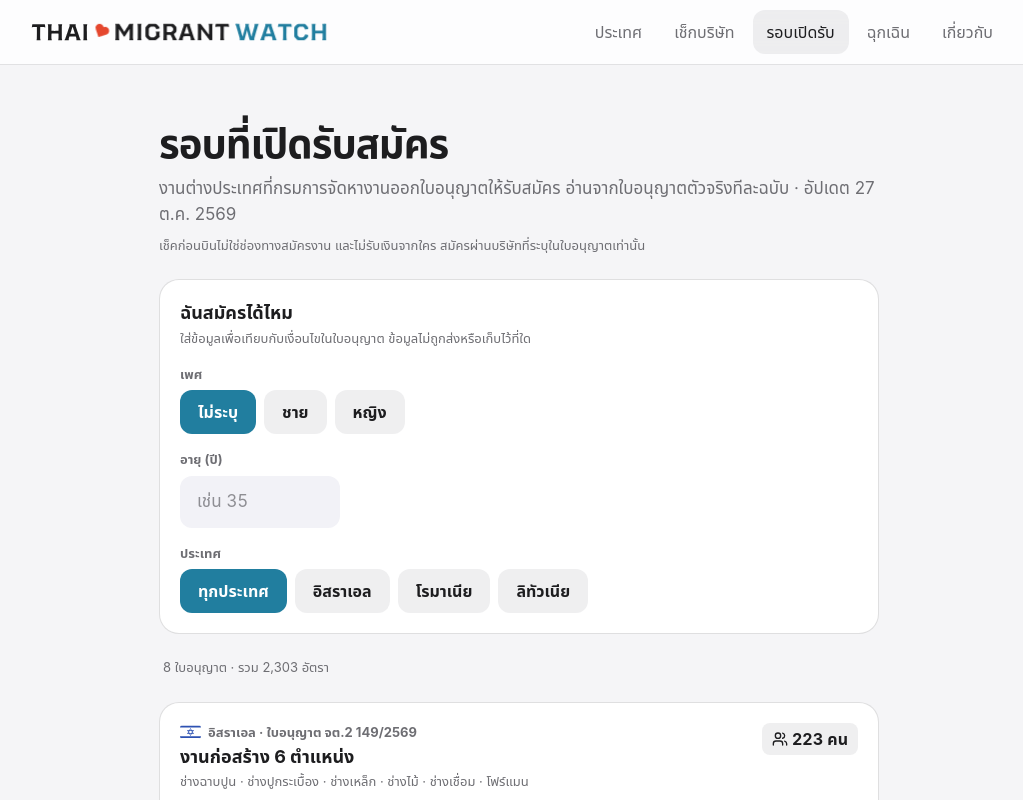
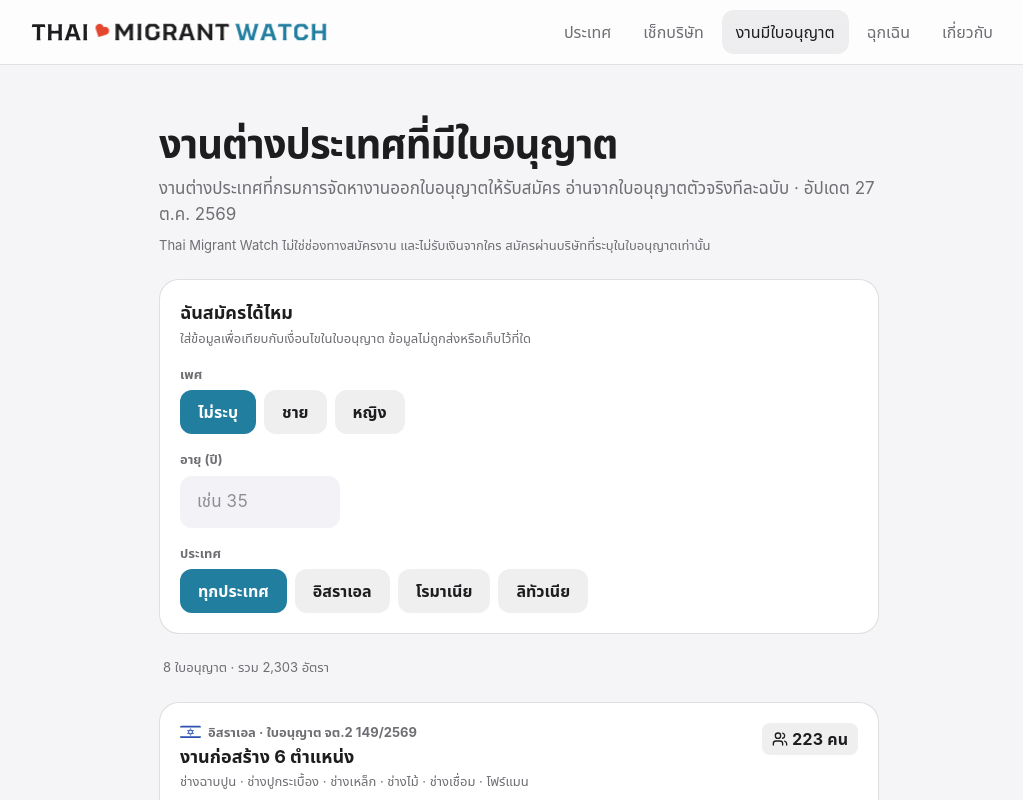
Before and after one commit to visarutforthaipbs/chekgonbin-mvp, a Next.js app: page /rounds in a window 1280 px wide. Shown: the top 800 px of the page, without its empty margins (121-1144 px from the left). Built offline with nearby package versions, Linux system fonts and the light colour scheme.

Commit message:
copy: rename รอบเปิดรับ → งานมีใบอนุญาต (nav, home, /rounds, country pages, meta)

```diff
--- a/app/countries/[slug]/page.js
+++ b/app/countries/[slug]/page.js
@@ -19,7 +19,7 @@ export async function generateMetadata({ params }) {
   const c = getCountry(slug);
   if (!c) return {};
   const title = `ไปทำงาน${c.name} — ทั้งเส้นทาง ก่อนไป อยู่ที่นั่น กลับบ้าน | Thai Migrant Watch`;
-  const description = `${c.name}: ไปทางไหนได้บ้าง รอบที่เปิดจริง เช็กบริษัทก่อนจ่าย สิทธิจากกองทุนฯ และโทรใครเมื่อมีปัญหา — เราไม่ใช่ช่องทางสมัคร และไม่รับเงิน`;
+  const description = `${c.name}: ไปทางไหนได้บ้าง งานที่มีใบอนุญาต เช็กบริษัทก่อนจ่าย สิทธิจากกองทุนฯ และโทรใครเมื่อมีปัญหา — เราไม่ใช่ช่องทางสมัคร และไม่รับเงิน`;
   return {
     title,
     description,
@@ -118,7 +118,7 @@ export default async function CountryPage({ params }) {
             </ul>
             {rounds.length > 0 ? (
               <>
-                <h3 className="text-headline font-bold text-label">รอบที่เปิดรับตอนนี้ ({rounds.length})</h3>
+                <h3 className="text-headline font-bold text-label">งานมีใบอนุญาตตอนนี้ ({rounds.length})</h3>
                 <ul className="flex flex-col gap-4">
                   {rounds.map((r) => (
                     <li key={r.slug}>
@@ -130,7 +130,7 @@ export default async function CountryPage({ params }) {
             ) : (
               <p className="text-callout text-label-2">
                 ตอนนี้ไม่มีใบอนุญาตรับสมัครไป{c.name}ในรายการของเรา —{" "}
-                <Link href="/rounds" className="text-accent-ink underline underline-offset-2">ดูรอบทั้งหมด</Link>
+                <Link href="/rounds" className="text-accent-ink underline underline-offset-2">ดูงานมีใบอนุญาตทั้งหมด</Link>
               </p>
             )}
           </section>
--- a/app/layout.js
+++ b/app/layout.js
@@ -45,7 +45,7 @@ export const metadata = {
   metadataBase: new URL("https://checkgonbin.in.th"),
   title: "Thai Migrant Watch — ไปทำงานต่างประเทศ ดูทั้งเส้นทางก่อนโอนเงิน",
   description:
-    "เลือกประเทศ แล้วดูทั้งเส้นทาง: ไปทางไหนได้บ้าง เช็กบริษัทก่อนจ่าย รอบที่เปิดจริง และโทรใครเมื่อมีปัญหา — เราไม่ใช่ช่องทางสมัคร และไม่รับเงิน",
+    "เลือกประเทศ แล้วดูทั้งเส้นทาง: ไปทางไหนได้บ้าง เช็กบริษัทก่อนจ่าย งานที่มีใบอนุญาต และโทรใครเมื่อมีปัญหา — เราไม่ใช่ช่องทางสมัคร และไม่รับเงิน",
   alternates: {
     canonical: "/",
   },
--- a/app/rounds/RoundsClient.js
+++ b/app/rounds/RoundsClient.js
@@ -72,12 +72,12 @@ export default function RoundsClient() {
     <div className="w-full flex flex-col items-center">
       <div className="w-full max-w-3xl px-4 md:px-6 pt-8 md:pt-14 pb-12 md:pb-20 flex flex-col gap-5 md:gap-6">
         <header className="flex flex-col gap-2">
-          <h1 className="text-title1 md:text-large font-bold text-label tracking-tight">รอบที่เปิดรับสมัคร</h1>
+          <h1 className="text-title1 md:text-large font-bold text-label tracking-tight">งานต่างประเทศที่มีใบอนุญาต</h1>
           <p className="text-body text-label-2">
             งานต่างประเทศที่กรมการจัดหางานออกใบอนุญาตให้รับสมัคร อ่านจากใบอนุญาตตัวจริงทีละฉบับ · อัปเดต {thaiDate(ROUNDS_UPDATED)}
           </p>
           <p className="text-footnote text-label-2">
-            เช็คก่อนบินไม่ใช่ช่องทางสมัครงาน และไม่รับเงินจากใคร สมัครผ่านบริษัทที่ระบุในใบอนุญาตเท่านั้น
+            Thai Migrant Watch ไม่ใช่ช่องทางสมัครงาน และไม่รับเงินจากใคร สมัครผ่านบริษัทที่ระบุในใบอนุญาตเท่านั้น
           </p>
         </header>
 
--- a/app/rounds/[permit]/page.js
+++ b/app/rounds/[permit]/page.js
@@ -51,7 +51,7 @@ export default async function RoundPage({ params }) {
       <div className="w-full max-w-3xl px-4 md:px-6 pt-6 md:pt-12 pb-12 md:pb-20 flex flex-col gap-4 md:gap-5">
         <Link href="/rounds" className="btn btn-plain self-start -ml-2">
           <ChevronLeft size={18} aria-hidden="true" />
-          รอบที่เปิดรับทั้งหมด
+          งานมีใบอนุญาตทั้งหมด
         </Link>
 
         <header className="flex flex-col gap-2">
--- a/app/rounds/page.js
+++ b/app/rounds/page.js
@@ -1,6 +1,6 @@
 import RoundsClient from "./RoundsClient";
 
-const title = "รอบที่เปิดรับสมัครงานต่างประเทศ | เช็คก่อนบิน";
+const title = "งานต่างประเทศที่มีใบอนุญาต | Thai Migrant Watch";
 const description =
   "งานต่างประเทศที่มีใบอนุญาตให้รับสมัครจากกรมการจัดหางาน: จำนวนคน เพศ อายุ ค่าจ้าง ใครจ่ายค่าอะไร และบริษัทที่ได้รับอนุญาต อ่านจากใบอนุญาตตัวจริง";
 
@@ -12,13 +12,13 @@ export const metadata = {
   description,
   alternates: { canonical: "/rounds" },
   openGraph: {
-    title: "รอบที่เปิดรับสมัครงานต่างประเทศ",
+    title: "งานต่างประเทศที่มีใบอนุญาต",
     description,
     url: "https://checkgonbin.in.th/rounds",
     type: "website",
     images: [{ url: "/thumnail.png", width: 1200, height: 630, alt: title }],
   },
-  twitter: { card: "summary_large_image", title: "รอบที่เปิดรับสมัครงานต่างประเทศ", description, images: ["/thumnail.png"] },
+  twitter: { card: "summary_large_image", title: "งานต่างประเทศที่มีใบอนุญาต", description, images: ["/thumnail.png"] },
 };
 
 export default function RoundsPage() {
--- a/components/Navbar.js
+++ b/components/Navbar.js
@@ -10,7 +10,7 @@ import { Globe, Search, LifeBuoy, CalendarClock, Info } from "lucide-react";
 const SECTIONS = [
   { href: "/", label: "ประเทศ", icon: Globe },
   { href: "/agencies", label: "เช็กบริษัท", icon: Search },
-  { href: "/rounds", label: "รอบเปิดรับ", icon: CalendarClock },
+  { href: "/rounds", label: "งานมีใบอนุญาต", icon: CalendarClock },
   { href: "/emergency", label: "ฉุกเฉิน", icon: LifeBuoy },
   { href: "/about", label: "เกี่ยวกับ", icon: Info },
 ];
--- a/components/home/HomeHero.js
+++ b/components/home/HomeHero.js
@@ -61,7 +61,7 @@ export default function HomeHero() {
         </h2>
         {[
           { n: "①", text: "บริษัทมีใบอนุญาตไหม", cta: "ค้นหาชื่อบริษัท", href: "#check" },
-          { n: "②", text: "รอบนี้เปิดจริงไหม", cta: "ดูรอบเปิดรับ", href: "/rounds" },
+          { n: "②", text: "งานนี้มีใบอนุญาตไหม", cta: "ดูงานมีใบอนุญาต", href: "/rounds" },
           { n: "③", text: "โฆษณาแบบนี้ = หลอก", cta: "ดูสัญญาณเตือน", href: "#scam-signals" },
         ].map((row) => (
           <Link
```
